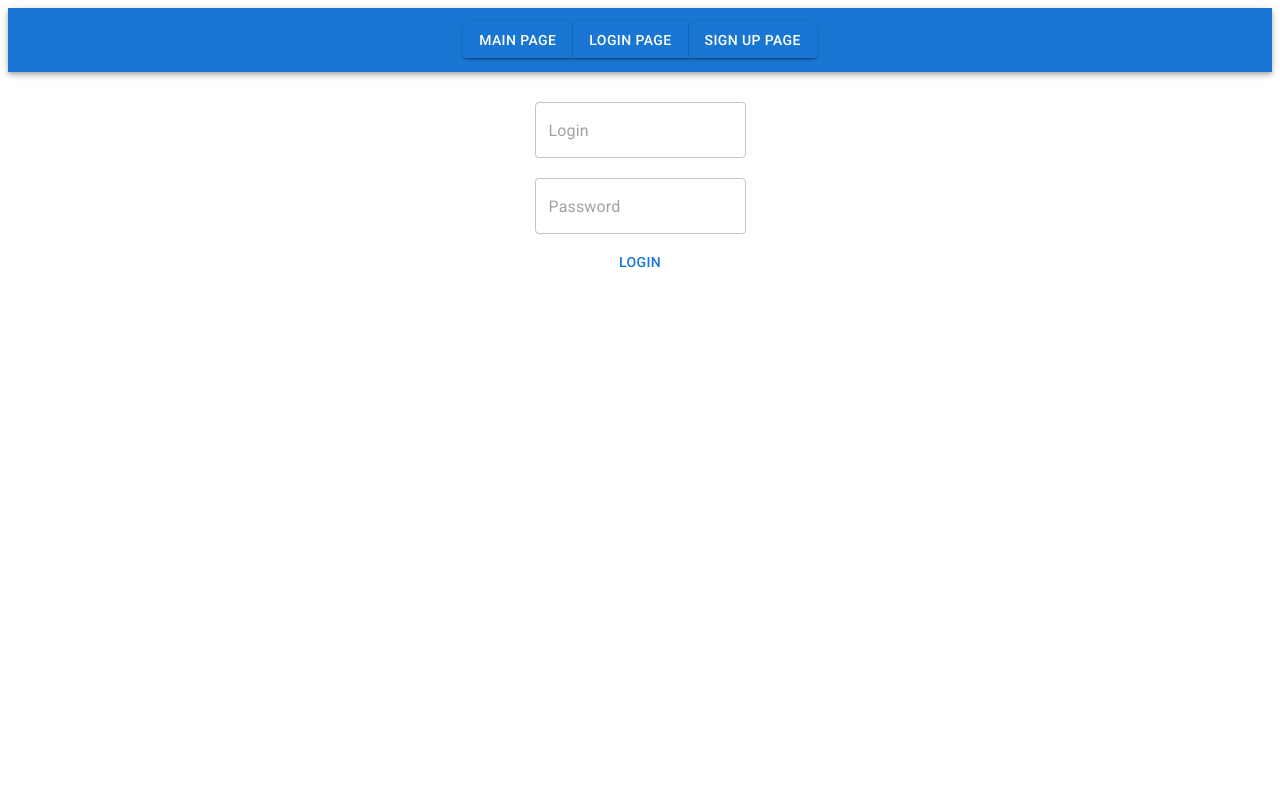
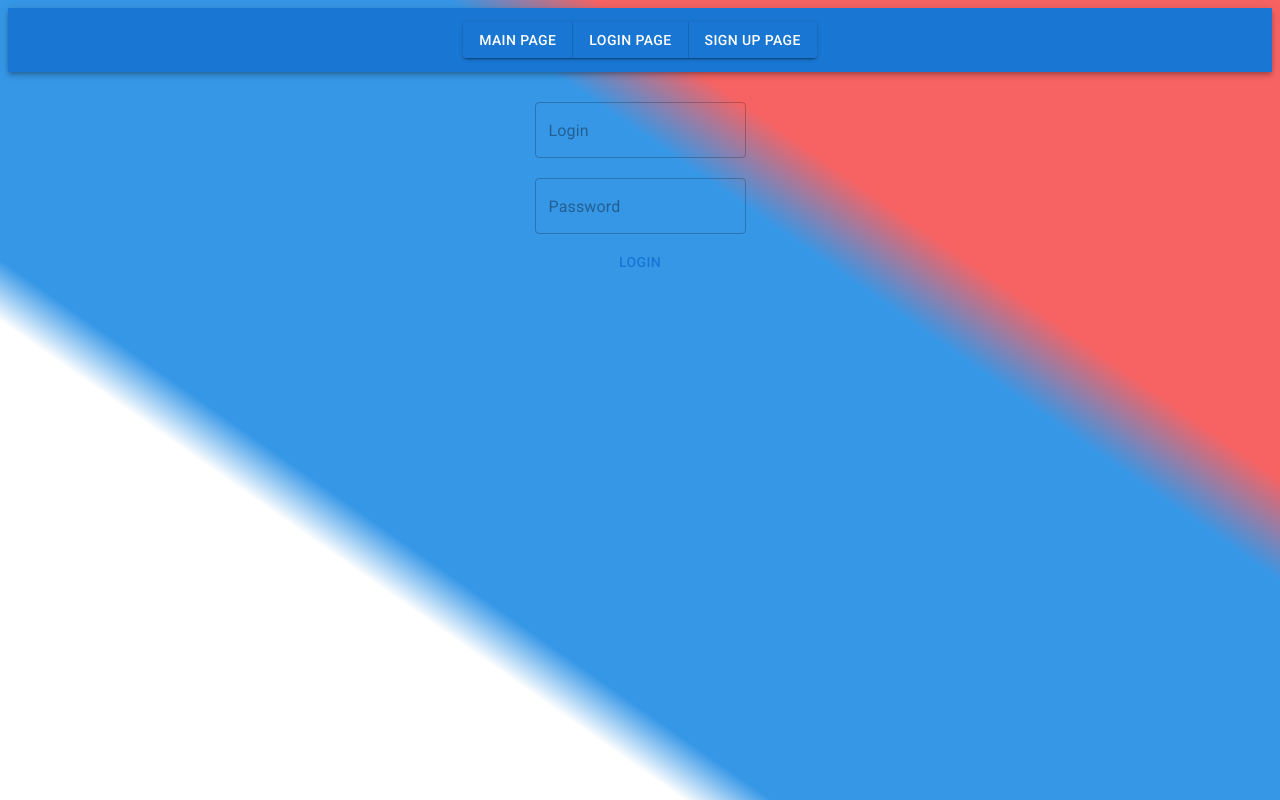
Before and after one commit to Mapovihep/SPA-REACT-FUNC, a React (Create React App) app: page /loginPage in a window 1280 px wide. Built offline with nearby package versions, Linux system fonts and the light colour scheme.

Commit message:
Add files via upload

```diff
--- a/package.json
+++ b/package.json
@@ -12,6 +12,7 @@
     "@testing-library/user-event": "^12.8.3",
     "react": "^17.0.2",
     "react-dom": "^17.0.2",
+    "react-moment": "^1.1.1",
     "react-redux": "^7.2.6",
     "react-router": "^6.0.1",
     "react-router-dom": "^6.0.1",
--- a/public/index.html
+++ b/public/index.html
@@ -9,21 +9,6 @@
       name="description"
       content="Web site created using create-react-app"
     />
-    <link rel="apple-touch-icon" href="%PUBLIC_URL%/logo192.png" />
-    <!--
-      manifest.json provides metadata used when your web app is installed on a
-      user's mobile device or desktop. See https://developers.google.com/web/fundamentals/web-app-manifest/
-    -->
-    <link rel="manifest" href="%PUBLIC_URL%/manifest.json" />
-    <!--
-      Notice the use of %PUBLIC_URL% in the tags above.
-      It will be replaced with the URL of the `public` folder during the build.
-      Only files inside the `public` folder can be referenced from the HTML.
-
-      Unlike "/favicon.ico" or "favicon.ico", "%PUBLIC_URL%/favicon.ico" will
-      work correctly both with client-side routing and a non-root public URL.
-      Learn how to configure a non-root public URL by running `npm run build`.
-    -->
     <link
       rel="stylesheet"
       href="https://fonts.googleapis.com/css?family=Roboto:300,400,500,700&display=swap"
@@ -33,9 +18,16 @@
       href="https://fonts.googleapis.com/icon?family=Material+Icons"
     />
     <title>React App</title>
+    <style>
+      body{
+        background: linear-gradient(35deg, white 0 32%, rgb(54, 151, 231) 35% 63%,rgb(247, 99, 99) 68% 100%);
+        background-size: 1500px 1000px ;
+        background-attachment: fixed;
+        background-position: center;
+      }
+    </style>
   </head>
   <body>
-    <noscript>You need to enable JavaScript to run this app.</noscript>
     <div id="root"></div>
     <!--
       This HTML file is a template.
--- a/src/components/LoginPage/styles.css
+++ b/src/components/LoginPage/styles.css
@@ -4,3 +4,6 @@
     align-items: center;
     margin: 20px;
 }
+.password, .login{
+    margin: 0 0 10px 0;
+}
```
Also changed, not shown: src/components/SignUpPage/index.js (+6 -7 lines), 1 other file (tests, documents, lock files or other folders).
